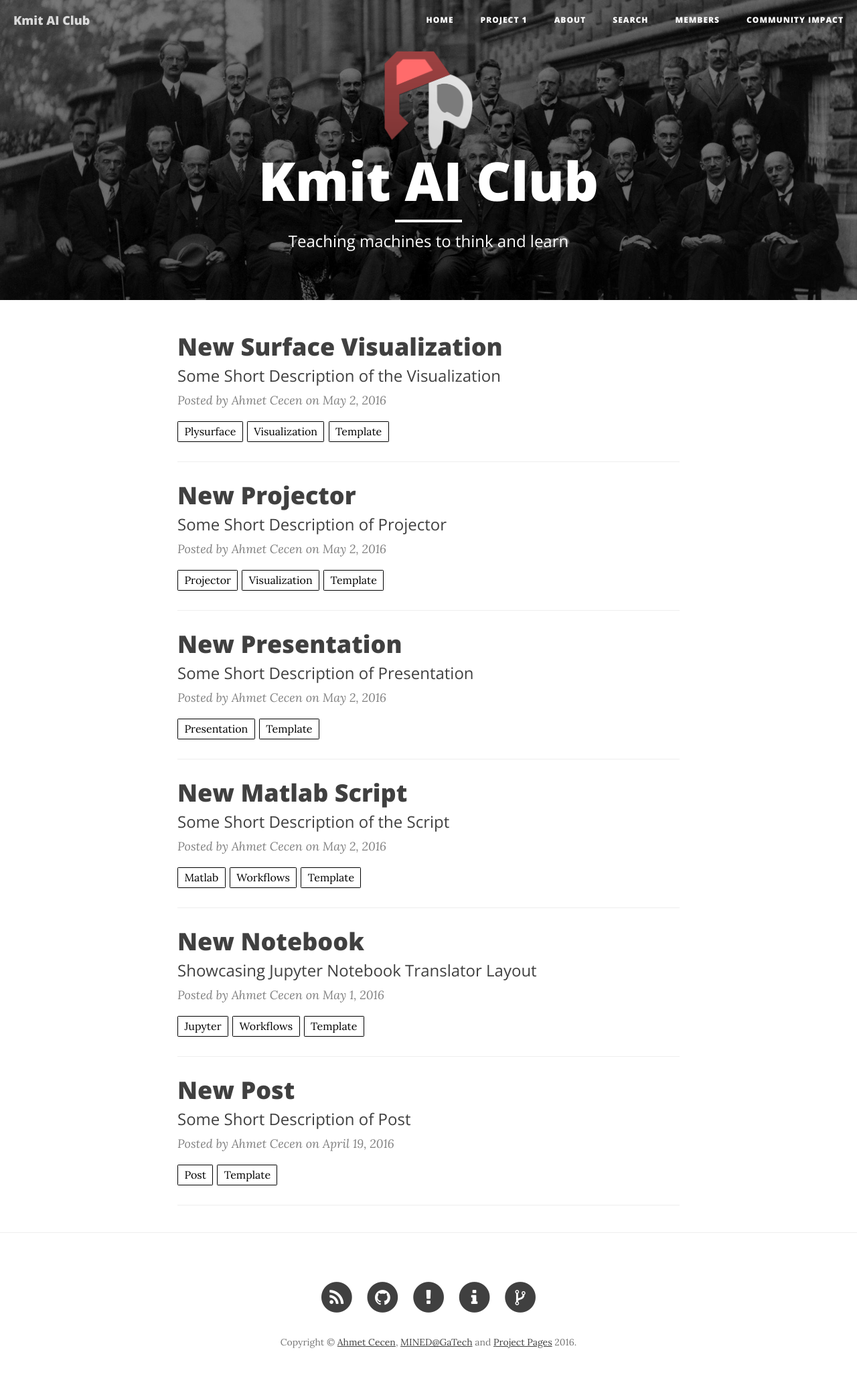
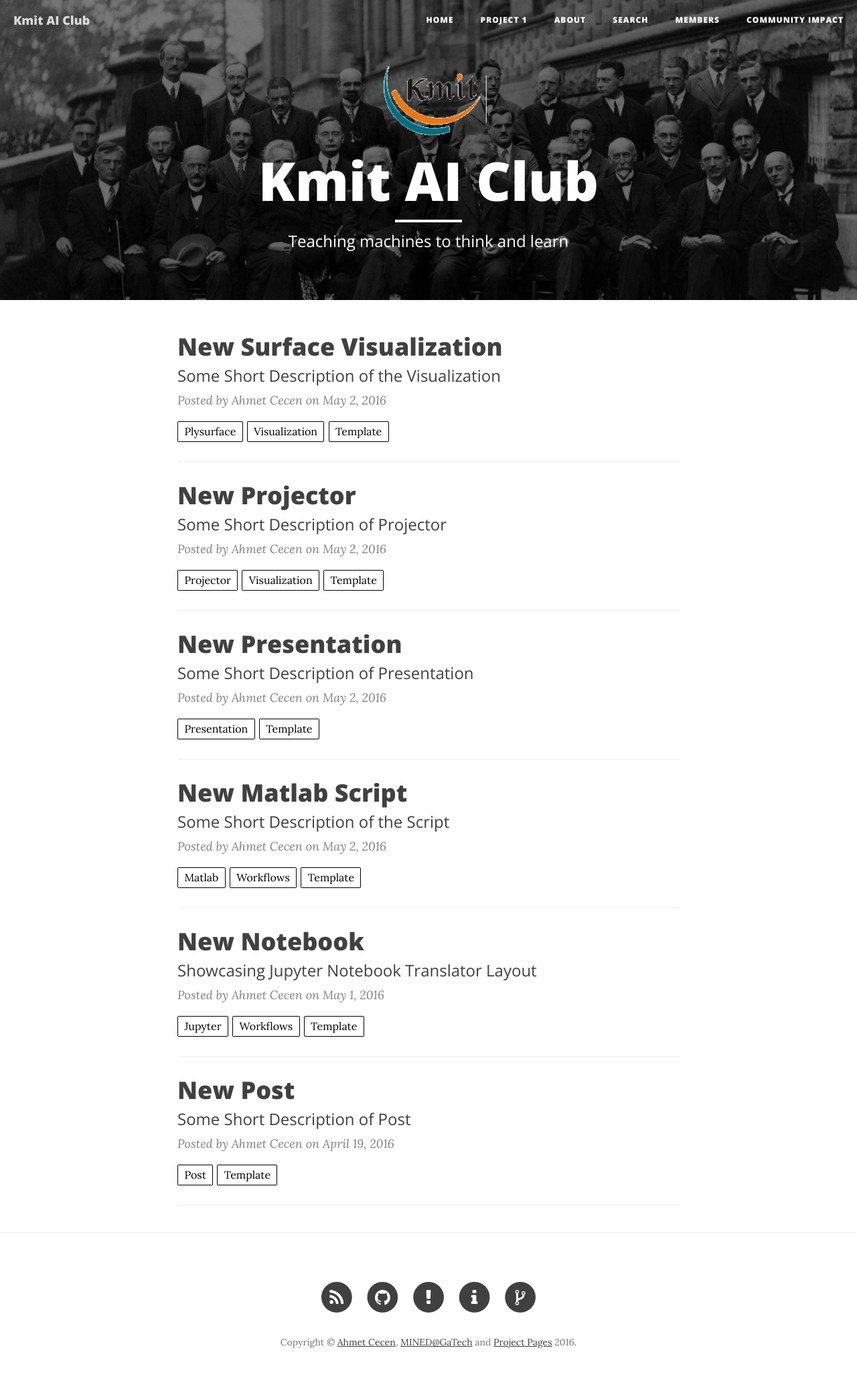
Before and after one commit to KMIT-AIClub/kmit-aiclub.github.io, a Jekyll site: the page built from index.html, in a window 1280 px wide. Shown: the whole page at 67% size. Built offline with Jekyll 4.4.1, drawn with Linux system fonts in a browser that asks for light colours; nearby versions of some CDN libraries; the list of posts is cut into pages by our own code.

Commit message:
Logo Added

```diff
--- a/_config.yml
+++ b/_config.yml
@@ -10,7 +10,7 @@ url: "https://kmit-aiclub.github.io"
 baseurl: ""
 header-img: img/home-bg.jpg
 headercolor: "#FFFFFF"
-logo: /img/logos/Project-Pages-New-Logo-Inverted.png
+logo: /img/logos/Kmit-AI-Club-Logo-College-default.png
 
 # Tertiary Parameters
 github_username:  projectpages
```
